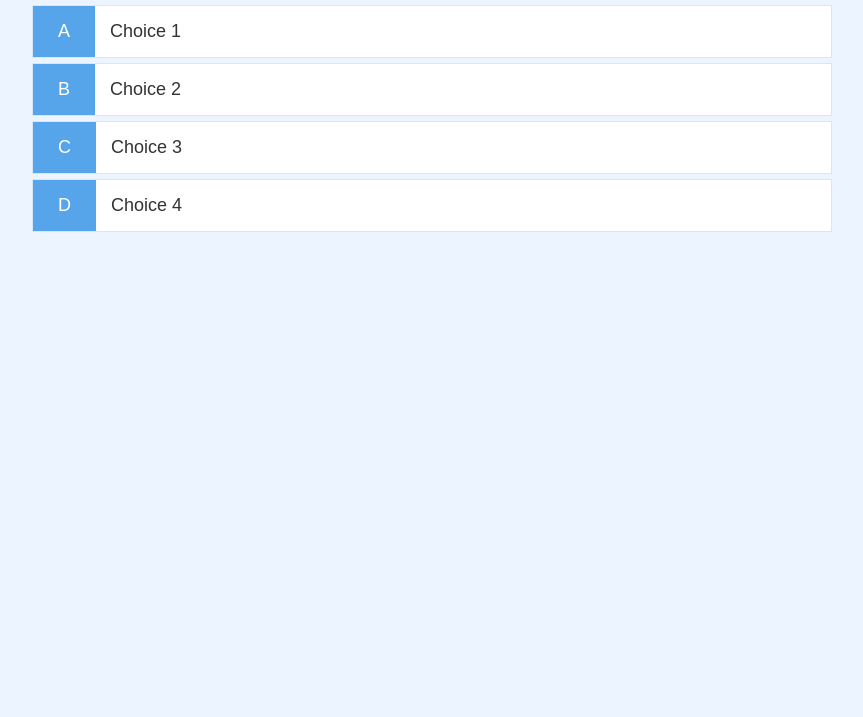
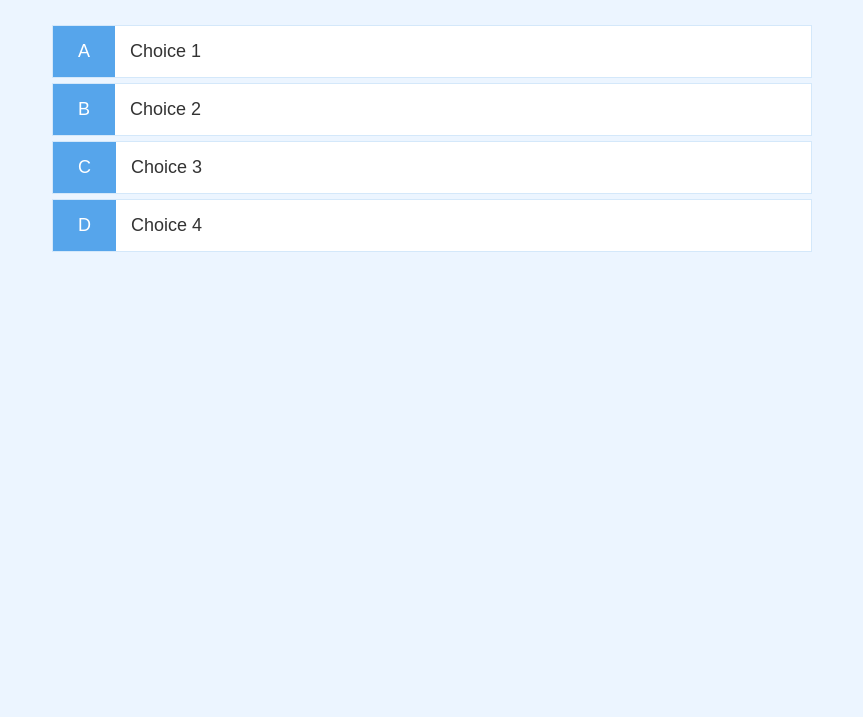
Before and after one commit to loloDawit/QuizApp, a plain HTML site: page game.html in a window 1280 px wide. Shown: the part 83-800 px from the top of the page, without its empty margins (208-1071 px from the left). Drawn offline with Linux system fonts and the light colour scheme.

Commit message:
html and css files updated

```diff
--- a/app.css
+++ b/app.css
@@ -50,6 +50,7 @@
     align-items: flex-start;
     max-width: 80rem;
     margin: 0 auto;
+    padding: 2rem;
   }
 
   .container > * {
--- a/game.css
+++ b/game.css
@@ -20,4 +20,5 @@
 }
 .choice-text {
     padding: 1.5rem;
+    width: 100%;
 }
--- a/game.html
+++ b/game.html
@@ -15,21 +15,22 @@
             <h2 id="question">Where is the head quarter located?</h2>
             <div class="choice-container">
                 <p class="choice-prefix">A</p>
-                <p class="choice-text">Choice 1</p>
+                <p class="choice-text" data-number="1">Choice 1</p>
             </div>
             <div class="choice-container">
                 <p class="choice-prefix">B</p>
-                <p class="choice-text">Choice 2</p>
+                <p class="choice-text" data-number="2">Choice 2</p>
             </div>
             <div class="choice-container">
                 <p class="choice-prefix">C</p>
-                <p class="choice-text">Choice 3</p>
+                <p class="choice-text" data-number="3">Choice 3</p>
             </div>
             <div class="choice-container">
                 <p class="choice-prefix">D</p>
-                <p class="choice-text">Choice 4</p>
+                <p class="choice-text" data-number="4">Choice 4</p>
             </div>
         </div>
     </div>
+    <script src="game.js"></script>
 </body>
 </html>
```
